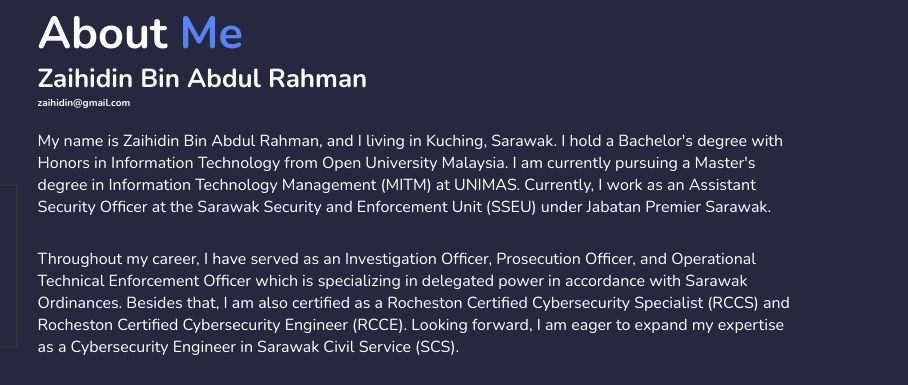
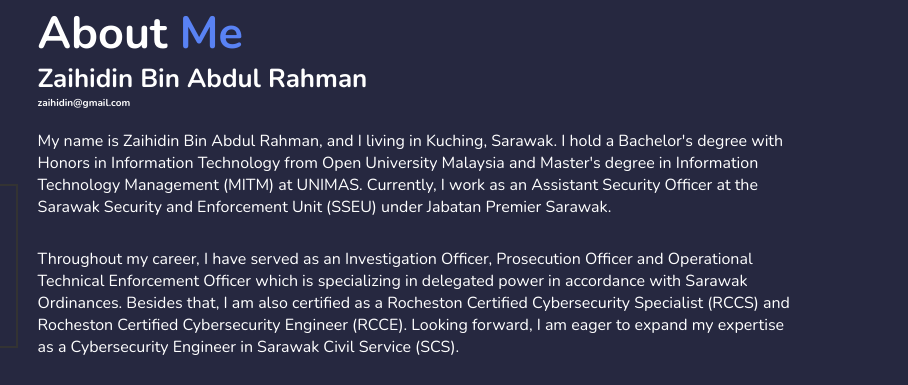
Before and after one commit to zaihidinabdulrahman/eportfoliozaihidn, a plain HTML site: page index.html in a window 1280 px wide. Shown: the part 974-1359 px from the top of the page, 372-1280 px from the left. Drawn offline with nearby package versions, Linux system fonts and the light colour scheme.

Commit message:
Update index.html

```diff
--- a/index.html
+++ b/index.html
@@ -64,7 +64,7 @@
 			<h2 class="heading">About <span>Me</span></h2>
 			<h3>Zaihidin Bin Abdul Rahman</h3>
 			<h4>zaihidin@gmail.com</h4>
-			<p>My name is Zaihidin Bin Abdul Rahman, and I living in Kuching, Sarawak. I hold a Bachelor's degree with Honors in Information Technology from Open University Malaysia. I am currently pursuing a Master's degree in Information Technology Management (MITM) at UNIMAS. Currently, I work as an Assistant Security Officer at the Sarawak Security and Enforcement Unit (SSEU) under Jabatan Premier Sarawak.</p><p>Throughout my career, I have served as an Investigation Officer, Prosecution Officer, and Operational Technical Enforcement Officer which is specializing in delegated power in accordance with Sarawak Ordinances. Besides that, I am also certified as a Rocheston Certified Cybersecurity Specialist (RCCS) and Rocheston Certified Cybersecurity Engineer (RCCE). Looking forward, I am eager to expand my expertise as a Cybersecurity Engineer in Sarawak Civil Service (SCS).</p> <p>Outside of my professional endeavors, I am a main vocalist in the Gladiator Band and have had the privilege of performing at corporate dinners. These experiences provide a unique aspect to my character and enrich my interactions both within and outside of my professional environment.</p>
+			<p>My name is Zaihidin Bin Abdul Rahman, and I living in Kuching, Sarawak. I hold a Bachelor's degree with Honors in Information Technology from Open University Malaysia and Master's degree in Information Technology Management (MITM) at UNIMAS. Currently, I work as an Assistant Security Officer at the Sarawak Security and Enforcement Unit (SSEU) under Jabatan Premier Sarawak.</p><p>Throughout my career, I have served as an Investigation Officer, Prosecution Officer and Operational Technical Enforcement Officer which is specializing in delegated power in accordance with Sarawak Ordinances. Besides that, I am also certified as a Rocheston Certified Cybersecurity Specialist (RCCS) and Rocheston Certified Cybersecurity Engineer (RCCE). Looking forward, I am eager to expand my expertise as a Cybersecurity Engineer in Sarawak Civil Service (SCS).</p> <p>Outside of my professional endeavors, I am a main vocalist in the Gladiator Band and have had the privilege of performing at corporate dinners. These experiences provide a unique aspect to my character and enrich my interactions both within and outside of my professional environment.</p>
 			<a href="#" class="btn">Read more</a>
 		</div>
 	</section>
```
